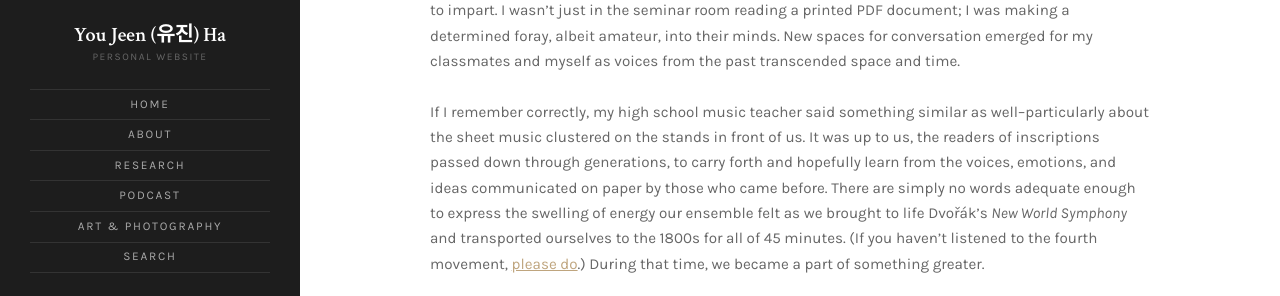
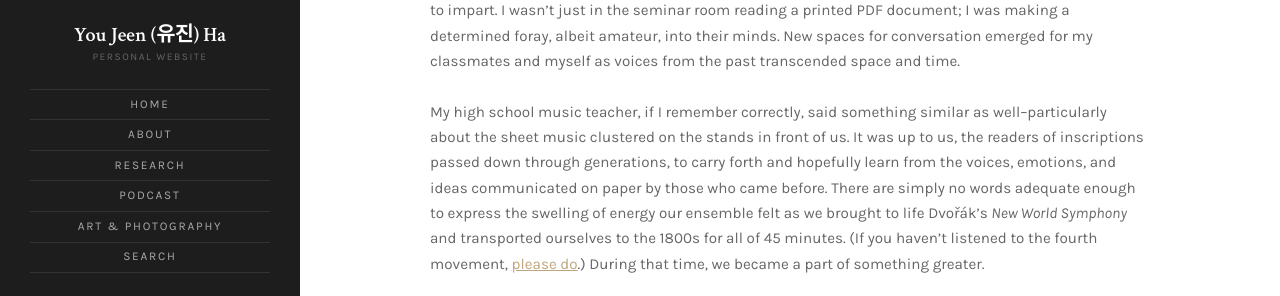
Before and after one commit to hyoujeen/hyoujeen.github.io, a Jekyll site: the page built from _posts/2025-05-31-deep-reading-in-the-age-of-algorithms.md, in a window 1280 px wide and 900 px high, scrolled down 1026 px. Shown: the part 157-453 px from the top of the window. Built offline with Jekyll 4.4.1, drawn with Linux system fonts in a browser that asks for light colours.

```diff
--- a/_posts/2025-05-31-deep-reading-in-the-age-of-algorithms.md
+++ b/_posts/2025-05-31-deep-reading-in-the-age-of-algorithms.md
@@ -18,7 +18,7 @@ and that as a result:
 
 Several years ago, one of my college professors had described philosophy as "a continuous conversation." And that's what reading essay collections from Western and Eastern antiquity into the 1900s definitely felt like! There was a certain magic to poring over the meditations of past thinkers, tracing their reasoning through the many pages, and attempting to grasp the wisdom that they sought to impart. I wasn't just in the seminar room reading a printed PDF document; I was making a determined foray, albeit amateur, into their minds. New spaces for conversation emerged for my classmates and myself as voices from the past transcended space and time.
 
-If I remember correctly, my high school music teacher said something similar as well--particularly about the sheet music clustered on the stands in front of us. It was up to us, the readers of inscriptions passed down through generations, to carry forth and hopefully learn from the voices, emotions, and ideas communicated on paper by those who came before. There are simply no words adequate enough to express the swelling of energy our ensemble felt as we brought to life Dvořák's <i>New World Symphony</i> and transported ourselves to the 1800s for all of 45 minutes. (If you haven't listened to the fourth movement, [please do](https://www.youtube.com/watch?v=jOofzffyDSA){:target="_blank"}.) During that time, we became a part of something greater.
+My high school music teacher, if I remember correctly, said something similar as well--particularly about the sheet music clustered on the stands in front of us. It was up to us, the readers of inscriptions passed down through generations, to carry forth and hopefully learn from the voices, emotions, and ideas communicated on paper by those who came before. There are simply no words adequate enough to express the swelling of energy our ensemble felt as we brought to life Dvořák's <i>New World Symphony</i> and transported ourselves to the 1800s for all of 45 minutes. (If you haven't listened to the fourth movement, [please do](https://www.youtube.com/watch?v=jOofzffyDSA){:target="_blank"}.) During that time, we became a part of something greater.
 
 > To read deeply is to insist that some things, wisdom, empathy, the expansion of human understanding, cannot be optimised, only experienced.
 
```
